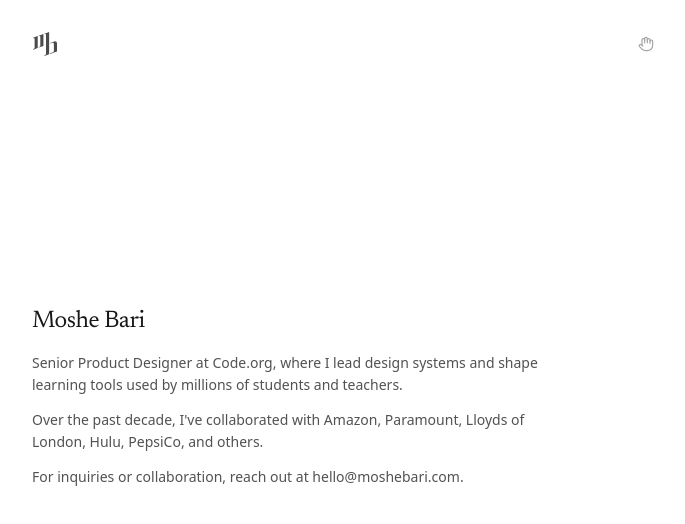
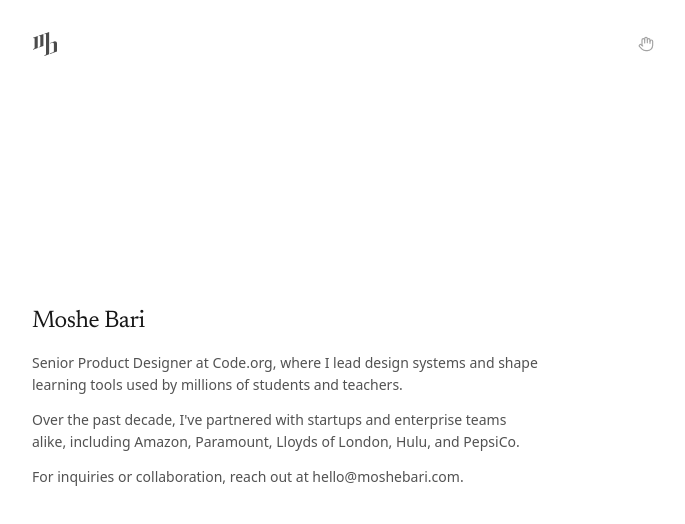
Before and after one commit to moshebaricdo/personal-site, a Next.js app: page / in a window 1280 px wide. Shown: the top 524 px of the page, without its empty margins (296-981 px from the left). Built offline with nearby package versions, Linux system fonts and the light colour scheme.

Commit message:
Hero change

```diff
--- a/src/components/Hero/index.tsx
+++ b/src/components/Hero/index.tsx
@@ -49,8 +49,8 @@ export function Hero() {
         </p>
 
         <p className={styles.bio}>
-          Over the past decade, I've collaborated with Amazon, Paramount, Lloyds of
-          London, Hulu, PepsiCo, and others.
+          Over the past decade, I've partnered with startups and enterprise teams
+          alike, including Amazon, Paramount, Lloyds of London, Hulu, and PepsiCo.
         </p>
 
         <p className={styles.bio}>
```
